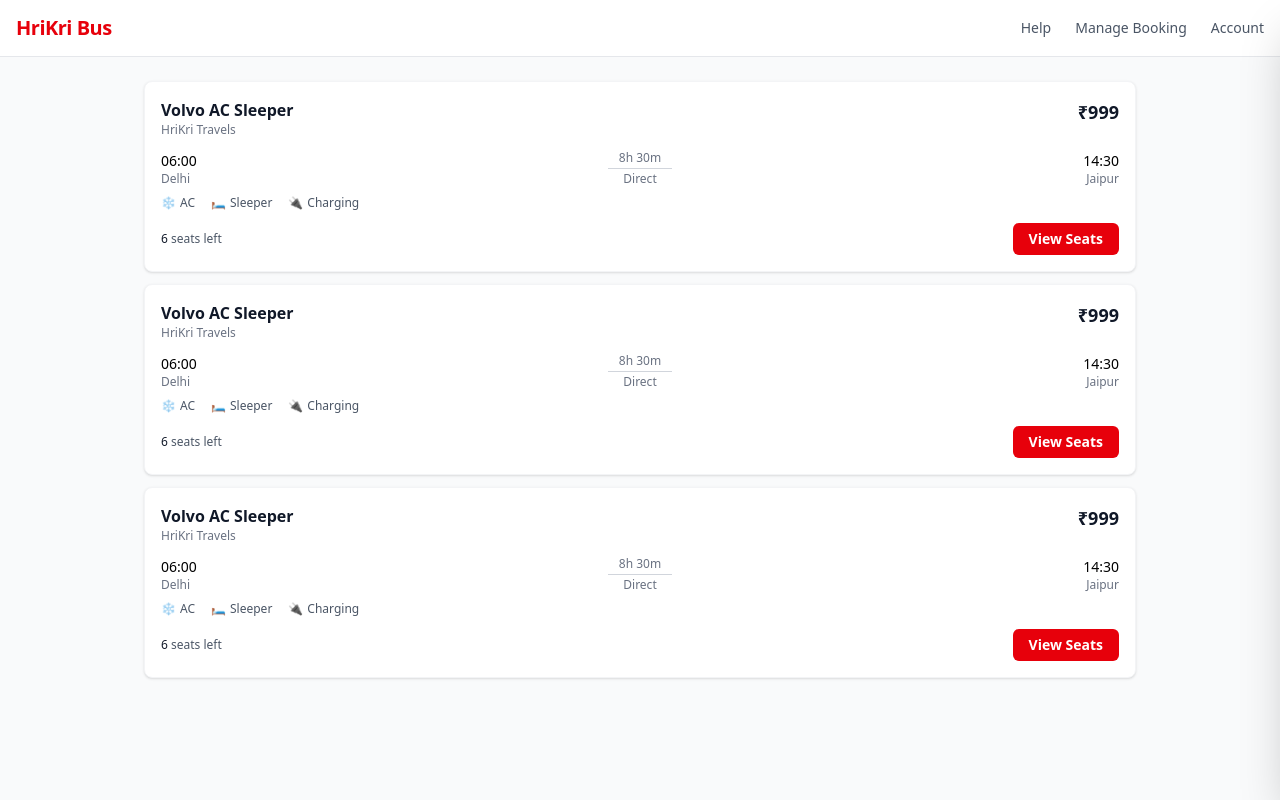
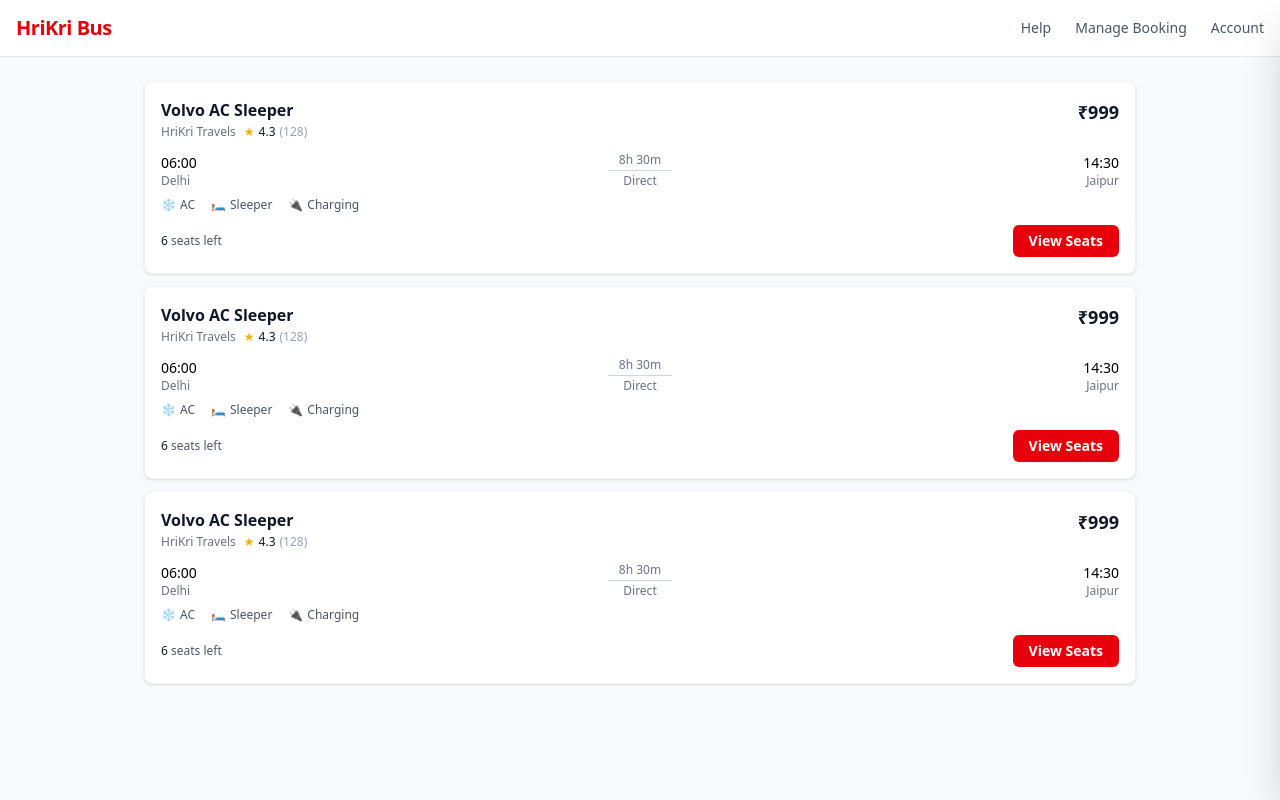
Before and after one commit to anmolbansal08/bus-booking-mern, a React (Vite) app in the folder frontend-vite/: page /buses in a window 1280 px wide. Built offline with nearby package versions, Linux system fonts and the light colour scheme.

Commit message:
added static ratings

```diff
--- a/frontend-vite/src/components/BusCard.jsx
+++ b/frontend-vite/src/components/BusCard.jsx
@@ -1,4 +1,5 @@
 import Amenity from "./Amenity";
+import RatingBadge from "./RatingBadge";
 
 export default function BusCard() {
   return (
@@ -10,9 +11,13 @@ export default function BusCard() {
   <h3 className="text-base font-semibold text-gray-900">
     Volvo AC Sleeper
   </h3>
+
+  <div className="flex items-center gap-2 mt-0.5">
     <p className="text-xs text-gray-500">
       HriKri Travels
     </p>
+    <RatingBadge rating="4.3" reviews="128" />
+  </div>
 </div>
 
         <div className="text-right">
--- /dev/null
+++ b/frontend-vite/src/components/RatingBadge.jsx
@@ -0,0 +1,9 @@
+export default function RatingBadge({ rating, reviews }) {
+  return (
+    <div className="flex items-center gap-1 text-xs text-gray-600">
+      <span className="text-yellow-500">★</span>
+      <span className="font-medium text-gray-900">{rating}</span>
+      <span className="text-gray-400">({reviews})</span>
+    </div>
+  );
+}
```
Lines whose indentation alone changed are shown as unchanged.
